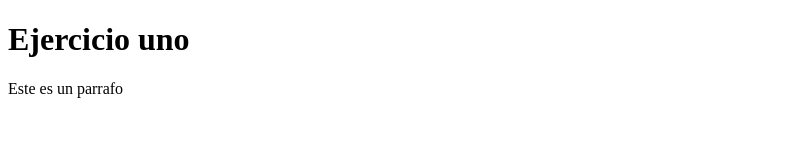
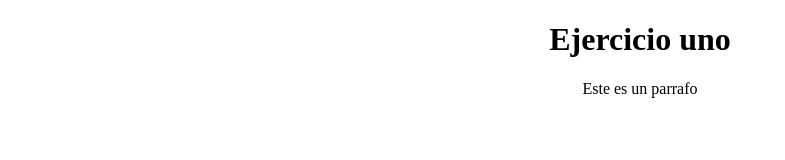
Before and after one commit to ChristianServinRGithub/primer-ejercicio, a plain HTML site: page index.html in a window 1280 px wide. Shown: the whole page, without its empty margins (0-785 px from the left). Drawn offline with Linux system fonts and the light colour scheme.

Commit message:
Se agregaron estilos al css

```diff
--- a/index.html
+++ b/index.html
@@ -1,12 +1,19 @@
 <!DOCTYPE html>
 <html lang="en">
+
 <head>
     <meta charset="UTF-8">
     <meta name="viewport" content="width=device-width, initial-scale=1.0">
+    <link rel="stylesheet" href="styles.css">
+    <script defer src="script.js"></script>
     <title>Primer Ejercicio</title>
 </head>
+
 <body>
-    <h1>Ejercicio uno</h1>
-    <p>Este es un parrafo</p>
+    <header>
+        <h1>Ejercicio uno</h1>
+        <p>Este es un parrafo</p>
+    </header>
 </body>
+
 </html>
--- a/styles.css
+++ b/styles.css
@@ -0,0 +1,3 @@
+header {
+    text-align: center;
+}
```
